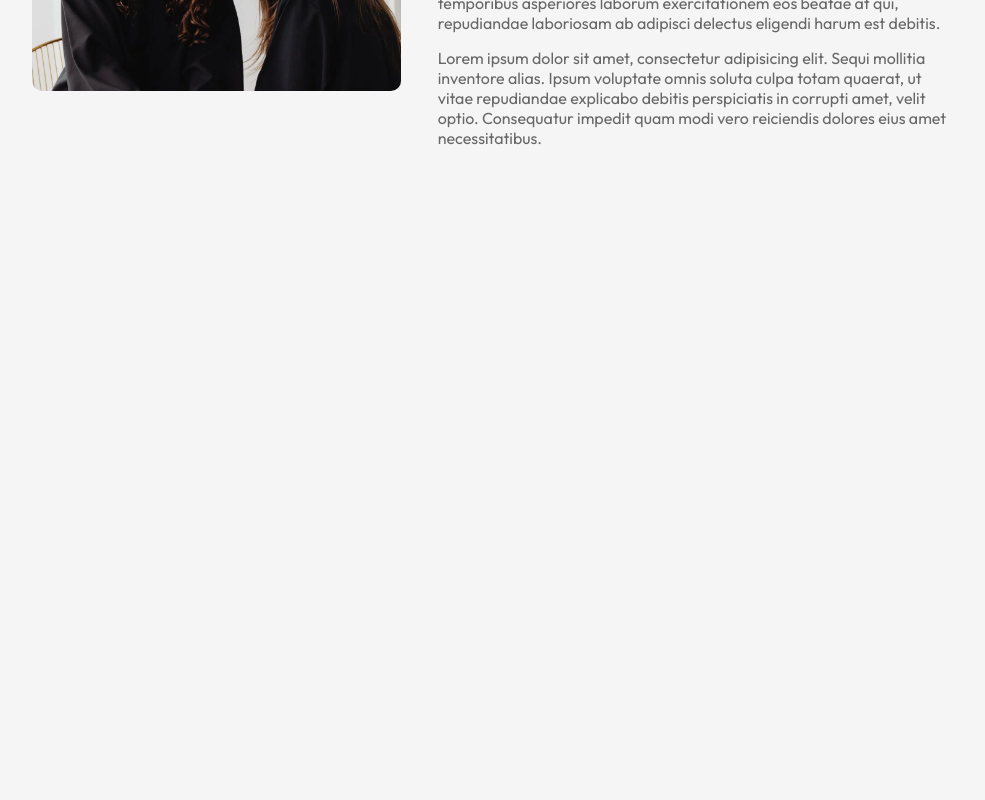
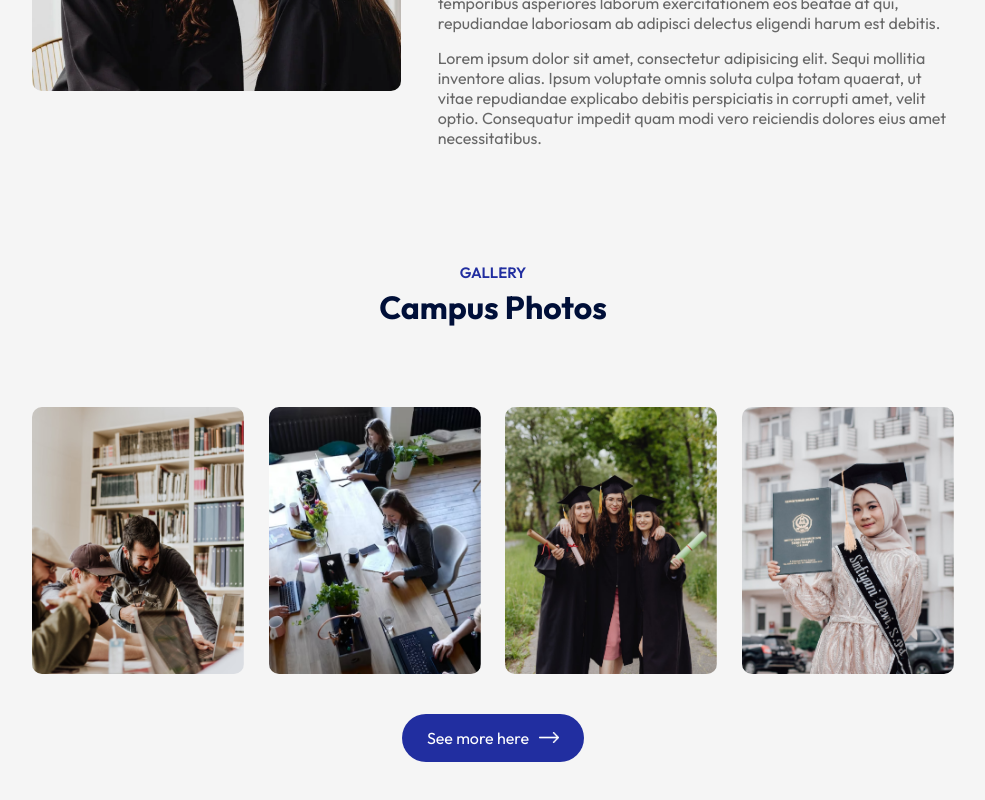
Before and after one commit to JUDHI3134/education, a React (Vite) app: page / in a window 1280 px wide. Shown: the part 1731-2531 px from the top of the page, without its empty margins (147-1132 px from the left). Before the commit the page ends 1994 px from the top, so only its background shows below. Built offline with nearby package versions, Linux system fonts and the light colour scheme.

Commit message:
complete campus section

```diff
--- a/src/App.jsx
+++ b/src/App.jsx
@@ -4,6 +4,7 @@
 import Programs from './Components/Programs/Programs'
 import Title from './Components/Title/Title'
 import About from './Components/About/About'
+import Campus from './Components/Campus/Campus'
 
 const App = () => {
   return (
@@ -14,6 +15,8 @@
       <Title subTitle = "OUR PROGRAM" title="What We Offer" />
       <Programs/>
       <About/>
+      <Title subTitle = "Gallery" title="Campus Photos" />
+      <Campus/>
       </div>
     </div>
   )
--- /dev/null
+++ b/src/Components/Campus/Campus.css
@@ -0,0 +1,15 @@
+.campus{
+    margin: 80px auto;
+    width: 90%;
+    text-align: center;
+}
+.gallery{
+    display: flex;
+    align-items: center;
+    justify-content: space-between;
+    margin-bottom: 40px;
+}
+.gallery img{
+    width: 23%;
+    border-radius: 10px;
+}
--- /dev/null
+++ b/src/Components/Campus/Campus.jsx
@@ -0,0 +1,23 @@
+import React from 'react'
+import './Campus.css'
+import gallery_1 from '../../assets/gallery-1.png'
+import gallery_2 from '../../assets/gallery-2.png'
+import gallery_3 from '../../assets/gallery-3.png'
+import gallery_4 from '../../assets/gallery-4.png'
+import white_arrow from '../../assets/white-arrow.png'
+
+const Campus = () => {
+  return (
+    <div className='campus'>
+      <div className="gallery">
+        <img src={gallery_1} alt="" />
+        <img src={gallery_2} alt="" />
+        <img src={gallery_3} alt="" />
+        <img src={gallery_4} alt="" />
+      </div>
+      <button className='btn dark-btn'>See more here <img src={white_arrow} alt="" /></button>
+    </div>
+  )
+}
+
+export default Campus
--- a/src/index.css
+++ b/src/index.css
@@ -31,3 +31,7 @@
     justify-content: center;
     align-items: center;
 }
+.btn.dark-btn{
+    background-color: #212EA0;
+    color: #fff;
+}
```
